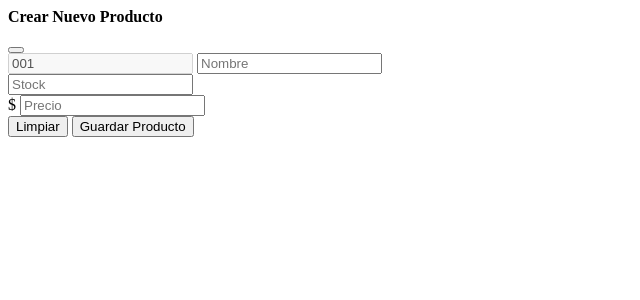
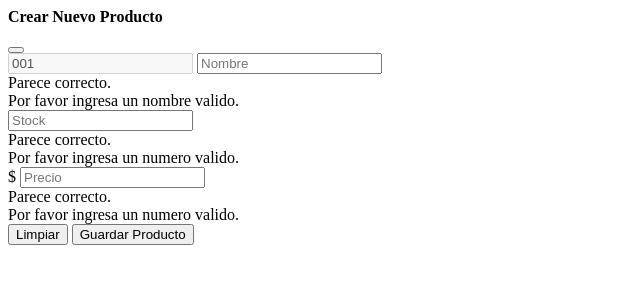
Before and after one commit to EmmanuelMG7/ink-pos, a Django app: template pos/templates/admin/modals/Modal_Agregar_Producto.html in a window 1280 px wide. Shown: the top 300 px of the page, without its empty margins (0-640 px from the left). Run offline with Django 5.2, Linux system fonts and the light colour scheme; the template is opened without the code that fills it, so the values that code supplies are empty.

Commit message:
feat: implement form validation for product addition modal

```diff
--- /dev/null
+++ b/pos/static/js/FormValidationIntercept.js
@@ -0,0 +1,21 @@
+document.addEventListener('DOMContentLoaded', function () {
+    'use strict'
+    // Obtener todos los formularios a los que queremos aplicar la validación de Bootstrap
+    var forms = document.querySelectorAll('.needs-validation')
+
+    // Iterar sobre ellos y prevenir el envío si son inválidos
+    Array.prototype.slice.call(forms).forEach(function (form) {
+        form.addEventListener('submit', function (event) {
+            if (!form.checkValidity()) {
+                event.preventDefault()
+                event.stopPropagation()
+            }
+            form.classList.add('was-validated')
+        }, false)
+
+        // Escuchar el evento de limpieza (reset)
+        form.addEventListener('reset', function () {
+            form.classList.remove('was-validated')
+        }, false)
+    })
+});
--- a/pos/templates/admin/modals/Modal_Agregar_Producto.html
+++ b/pos/templates/admin/modals/Modal_Agregar_Producto.html
@@ -1,3 +1,4 @@
+{% load static %}
 <div class="modal fade" tabindex="-1" id="modal_agregar_producto">
   <div class="modal-dialog">
     <div class="modal-content">
@@ -6,11 +7,11 @@
         <button type="button" class="btn-close" data-bs-dismiss="modal" aria-label="Close"></button>
       </div>
 
-      <form action="" method="post">
+      <form action="" method="post" class="needs-validation" novalidate>
         {% csrf_token %}
 
         <div class="modal-body m-2">
-          <div class="d-flex input-group mb-2">
+          <div class="d-flex input-group mb-2 has-validation">
               <input
                   type="text"
                   class="form-control w-25"
@@ -20,32 +21,60 @@
                   readonly
               />
               <input
+                  name="nombre"
                   type="text"
                   class="form-control w-75"
                   placeholder="Nombre"
                   aria-label="nombre"
+                  required
               />
+              <div class="valid-feedback">
+                Parece correcto.
+              </div>
+              <div class="invalid-feedback">
+                Por favor ingresa un nombre valido.
+              </div>
           </div>
           <div class="d-flex gap-2">
-              <div class="input-group">
+              <div class="input-group has-validation">
                 <span class="input-group-text">
                   <i class="bi bi-box-seam-fill"></i>
                 </span>
                 <input
-                  type="text"
+                  name="stock"
+                  type="number"
+                  min="1"
+                  step="1"
                   class="form-control"
                   aria-label="cantidad_stock"
                   placeholder="Stock"
+                  required
                 />
+                <div class="valid-feedback">
+                  Parece correcto.
+                </div>
+                <div class="invalid-feedback">
+                  Por favor ingresa un numero valido.
+                </div>
               </div>
-              <div class="input-group">
+              <div class="input-group has-validation">
                 <span class="input-group-text">$</span>
                 <input
-                  type="text"
+                  name="precio"
+                  type="number"
+                  min="1"
+                  step="1"
                   class="form-control"
                   aria-label="precio_producto"
                   placeholder="Precio"
+                  required
                 />
+                <div class="valid-feedback">
+                  Parece correcto.
+                </div>
+                <div class="invalid-feedback">
+                  Por favor ingresa un numero valido.
+                </div>
               </div>
           </div>
         </div>
@@ -58,3 +87,4 @@
     </div>
   </div>
 </div>
+<script src="{% static 'js/FormValidationIntercept.js' %}"></script>
```
